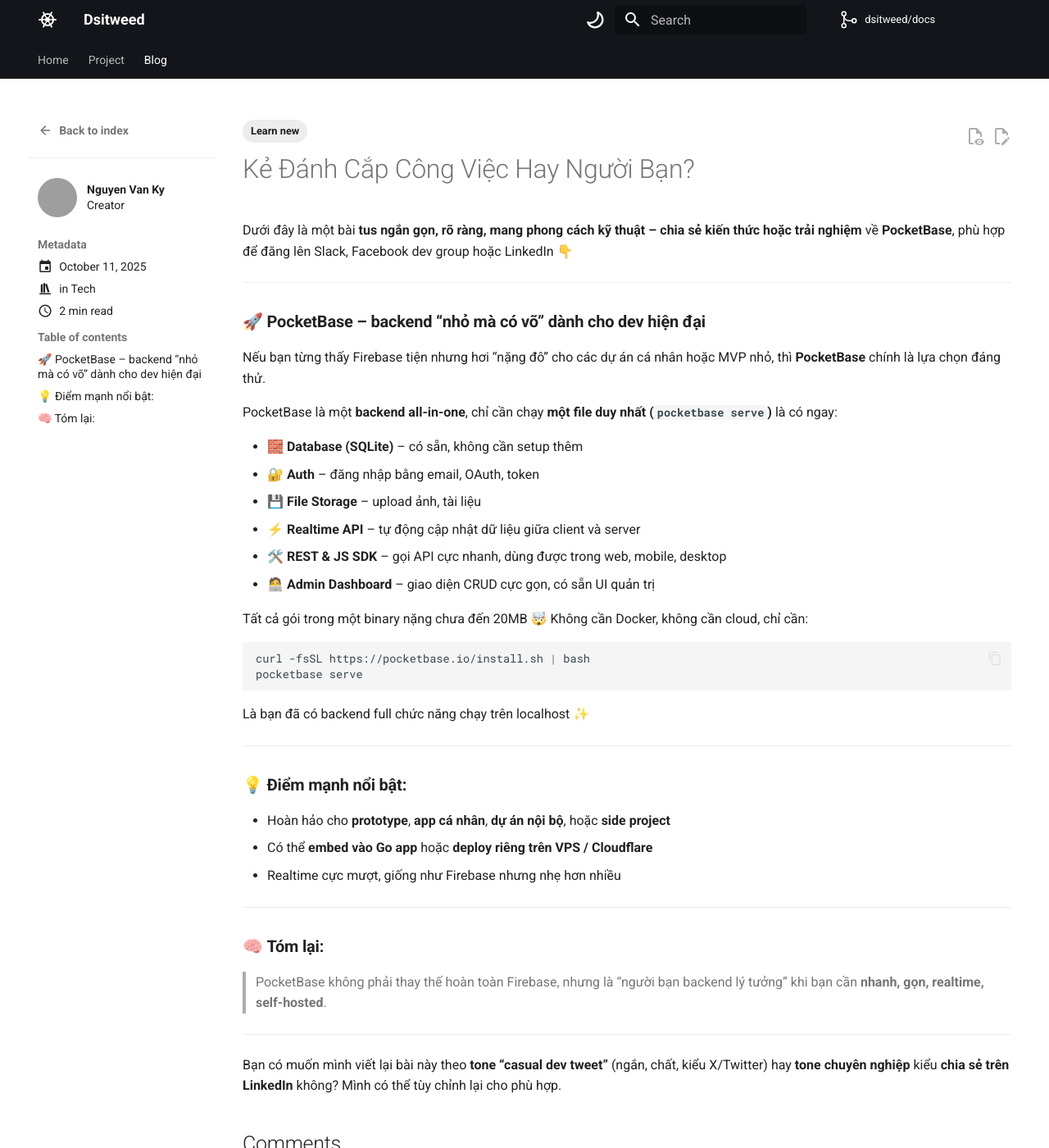
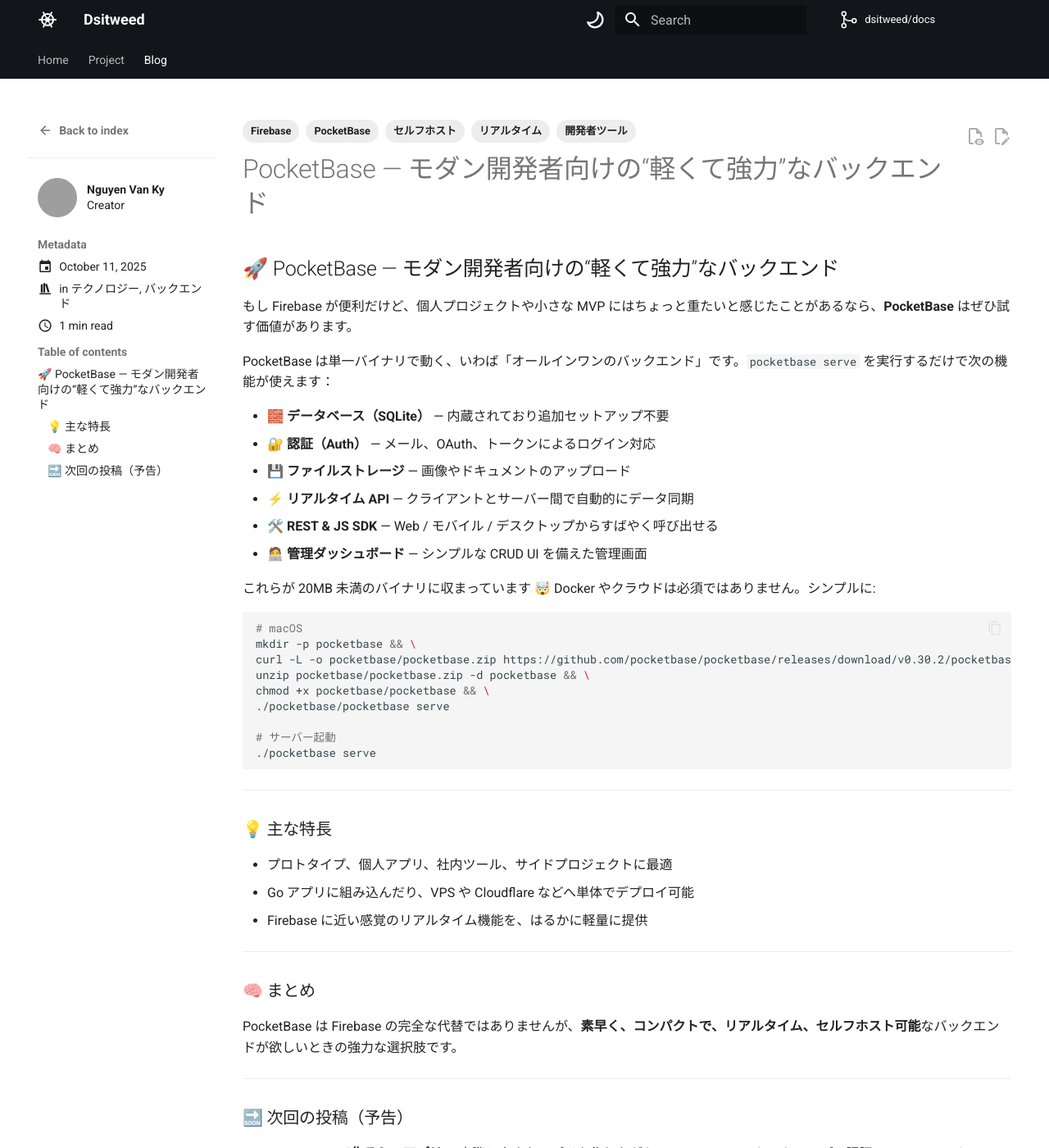
Before and after one commit to dsitweed/docs, an MkDocs documentation site: the page built from docs/blog/posts/post3-pocketbase.md, in a window 1280 px wide and 1400 px high. Shown: the whole window at 82% size. Built offline with MkDocs 1.6.1 and Material for MkDocs 9.7.7, drawn with Linux system fonts in a browser that asks for light colours; comment, search, counter and statistics services are not loaded; some of the changed text lies outside the part shown; grey boxes are pictures that could not be loaded.

Commit message:
feat: update blog post on PocketBase with new title, categories, and features

````diff
--- a/docs/blog/posts/post3-pocketbase.md
+++ b/docs/blog/posts/post3-pocketbase.md
@@ -1,60 +1,65 @@
 ---
-date:
-  created: 2025-10-11
-tags:
-  - Learn new
-title: ChatGPT - Kẻ Đánh Cắp Công Việc Hay Người Bạn?
+title: "PocketBase — モダン開発者向けの“軽くて強力”なバックエンド"
+date: 2025-10-11
 authors: [dsitweed]
 categories:
-  - Tech
+categories:
+  - テクノロジー
+  - バックエンド
+tags:
+  - PocketBase
+  - Firebase
+  - セルフホスト
+  - リアルタイム
+  - 開発者ツール
 comments: true
 ---
 
-# Kẻ Đánh Cắp Công Việc Hay Người Bạn?
+## 🚀 PocketBase — モダン開発者向けの“軽くて強力”なバックエンド
 
-Dưới đây là một bài **tus ngắn gọn, rõ ràng, mang phong cách kỹ thuật – chia sẻ kiến thức hoặc trải nghiệm** về **PocketBase**, phù hợp để đăng lên Slack, Facebook dev group hoặc LinkedIn 👇
+もし Firebase が便利だけど、個人プロジェクトや小さな MVP にはちょっと重たいと感じたことがあるなら、**PocketBase** はぜひ試す価値があります。
+
+PocketBase は単一バイナリで動く、いわば「オールインワンのバックエンド」です。`pocketbase serve` を実行するだけで次の機能が使えます：
+
+- 🧱 **データベース（SQLite）** — 内蔵されており追加セットアップ不要
+- 🔐 **認証（Auth）** — メール、OAuth、トークンによるログイン対応
+- 💾 **ファイルストレージ** — 画像やドキュメントのアップロード
+- ⚡ **リアルタイム API** — クライアントとサーバー間で自動的にデータ同期
+- 🛠️ **REST & JS SDK** — Web / モバイル / デスクトップからすばやく呼び出せる
+- 🧑‍💻 **管理ダッシュボード** — シンプルな CRUD UI を備えた管理画面
+
+これらが 20MB 未満のバイナリに収まっています 🤯
+Docker やクラウドは必須ではありません。シンプルに:
+
+```bash
+# macOS
+mkdir -p pocketbase && \
+curl -L -o pocketbase/pocketbase.zip https://github.com/pocketbase/pocketbase/releases/download/v0.30.2/pocketbase_0.30.2_darwin_arm64.zip && \
+unzip pocketbase/pocketbase.zip -d pocketbase && \
+chmod +x pocketbase/pocketbase && \
+./pocketbase/pocketbase serve
+
+# サーバー起動
+./pocketbase serve
+```
 
 ---
 
-### 🚀 **PocketBase – backend “nhỏ mà có võ” dành cho dev hiện đại**
+### 💡 主な特長
 
-Nếu bạn từng thấy Firebase tiện nhưng hơi “nặng đô” cho các dự án cá nhân hoặc MVP nhỏ, thì **PocketBase** chính là lựa chọn đáng thử.
-
-PocketBase là một **backend all-in-one**, chỉ cần chạy **một file duy nhất (`pocketbase serve`)** là có ngay:
-
-* 🧱 **Database (SQLite)** – có sẵn, không cần setup thêm
-* 🔐 **Auth** – đăng nhập bằng email, OAuth, token
-* 💾 **File Storage** – upload ảnh, tài liệu
-* ⚡ **Realtime API** – tự động cập nhật dữ liệu giữa client và server
-* 🛠️ **REST & JS SDK** – gọi API cực nhanh, dùng được trong web, mobile, desktop
-* 🧑‍💻 **Admin Dashboard** – giao diện CRUD cực gọn, có sẵn UI quản trị
-
-Tất cả gói trong một binary nặng chưa đến 20MB 🤯
-Không cần Docker, không cần cloud, chỉ cần:
-
-```bash
-curl -fsSL https://pocketbase.io/install.sh | bash
-pocketbase serve
-```
-
-Là bạn đã có backend full chức năng chạy trên localhost ✨
+- プロトタイプ、個人アプリ、社内ツール、サイドプロジェクトに最適
+- Go アプリに組み込んだり、VPS や Cloudflare などへ単体でデプロイ可能
+- Firebase に近い感覚のリアルタイム機能を、はるかに軽量に提供
 
 ---
 
-### 💡 **Điểm mạnh nổi bật:**
+### 🧠 まとめ
 
-* Hoàn hảo cho **prototype**, **app cá nhân**, **dự án nội bộ**, hoặc **side project**
-* Có thể **embed vào Go app** hoặc **deploy riêng trên VPS / Cloudflare**
-* Realtime cực mượt, giống như Firebase nhưng nhẹ hơn nhiều
+PocketBase は Firebase の完全な代替ではありませんが、**素早く、コンパクトで、リアルタイム、セルフホスト可能**なバックエンドが欲しいときの強力な選択肢です。
 
 ---
 
-### 🧠 **Tóm lại:**
+### 🔜 次回の投稿（予告）
 
-> PocketBase không phải thay thế hoàn toàn Firebase,
-> nhưng là “người bạn backend lý tưởng” khi bạn cần **nhanh, gọn, realtime, self-hosted**.
-
----
-
-Bạn có muốn mình viết lại bài này theo **tone “casual dev tweet”** (ngắn, chất, kiểu X/Twitter) hay **tone chuyên nghiệp** kiểu **chia sẻ trên LinkedIn** không?
-Mình có thể tùy chỉnh lại cho phù hợp.
+- **PocketBaseで作るミニアプリ** — 実際に小さなアプリを作りながら、PocketBase のセットアップ、認証フロー、ファイルアップロード、リアルタイム同期をハンズオンで試します。
+- **Firebaseの位置づけを見直し、PocketBaseと比較する** — Firebase の強みと弱点を振り返り、ユースケース別に Firebase と PocketBase のどちらが適しているかを比較します。
````
